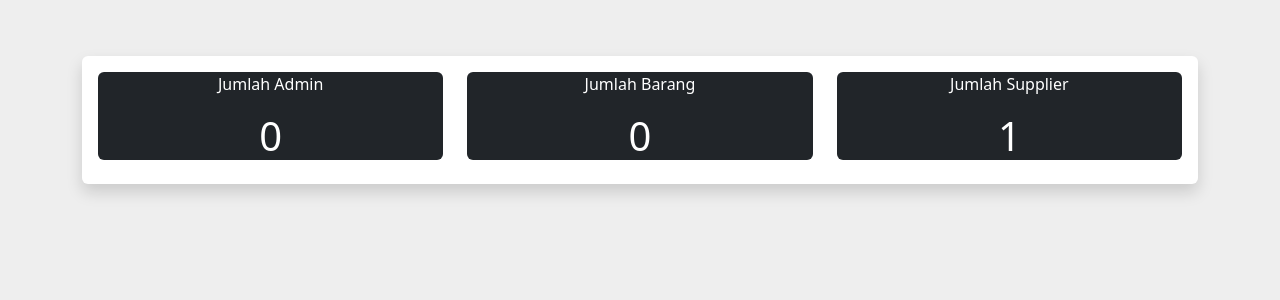
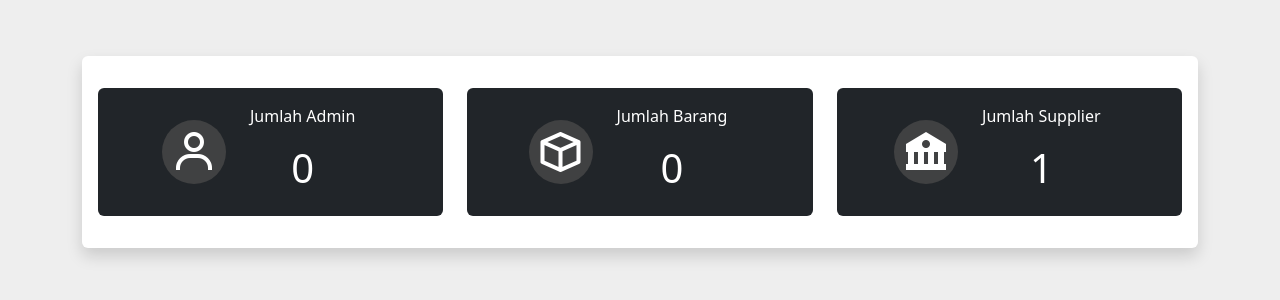
Before and after one commit to iyasz/pwpb_crud, a PHP site: page / in a window 1280 px wide. Shown: the part 64-364 px from the top of the page. Run offline with PHP 8.4, Linux system fonts and the light colour scheme; data comes from the database, SQL or seed files in the repository; data that the repository does not hold is empty.

Commit message:
menambah style pada home

```diff
--- a/index.php
+++ b/index.php
@@ -65,6 +65,10 @@ $infoSupplier = mysqli_num_rows($supplier);
       top: 120px;
     }
 
+    .bg-danger {
+      background-color: #404142 !important;
+    }
+
     .na {
       position: fixed;
       top: 0;
@@ -110,23 +114,32 @@ $infoSupplier = mysqli_num_rows($supplier);
       <div class="col-lg-12">
         <div class="card shadow">
           <div class="card-body">
-            <div class="row  ">
-              <div class="col-lg-4">
-                <div class="text-bg-dark rounded text-center">
+            <div class="row ">
+              <div class="col-lg-4 py-3">
+                <div class="text-bg-dark py-3 rounded text-center d-flex align-items-center justify-content-center">
+                  <i class='bx bx-user bx-lg bg-danger rounded-circle p-2'></i>
+                  <div class="form-group px-4">
                     <p>Jumlah Admin</p>
                     <h1><?= $infoAdmin ?></h1>
                   </div>
                 </div>
-              <div class="col-lg-4 ">
-                <div class="text-bg-dark rounded text-center">
+              </div>
+              <div class="col-lg-4 py-3">
+                <div class="text-bg-dark py-3 rounded text-center d-flex align-items-center justify-content-center">
+                  <i class='bx bx-cube bx-lg bg-danger rounded-circle p-2'></i>
+                  <div class="form-group px-4">
                     <p>Jumlah Barang</p>
                     <h1><?= $infoBarang  ?></h1>
                   </div>
                 </div>
-              <div class="col-lg-4">
-                <div class="text-bg-dark rounded text-center">
+              </div>
+              <div class="col-lg-4 py-3">
+                <div class="text-bg-dark py-3 rounded text-center d-flex align-items-center justify-content-center">
+                  <i class='bx bxs-bank bx-lg bg-danger rounded-circle p-2'></i>
+                  <div class="form-group px-4">
                     <p>Jumlah Supplier</p>
                     <h1><?= $infoSupplier  ?></h1>
+                  </div>
                 </div>
               </div>
             </div>
```
Lines whose indentation alone changed are shown as unchanged.
